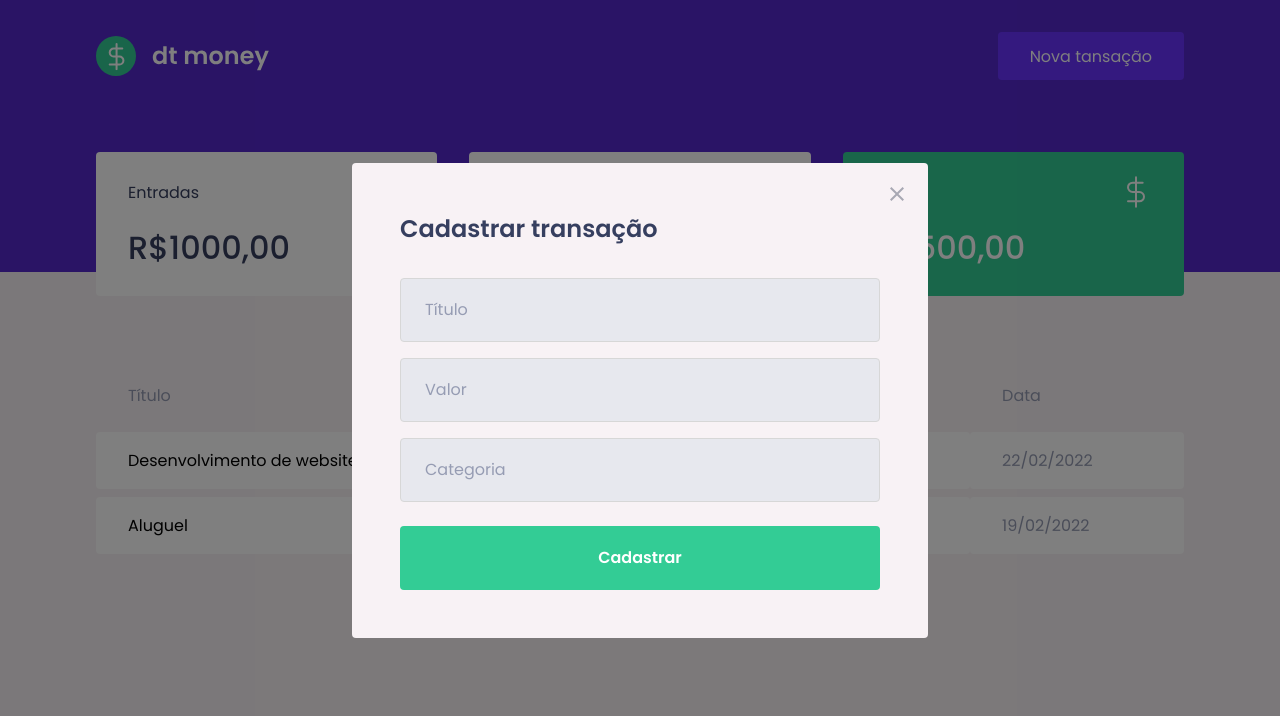
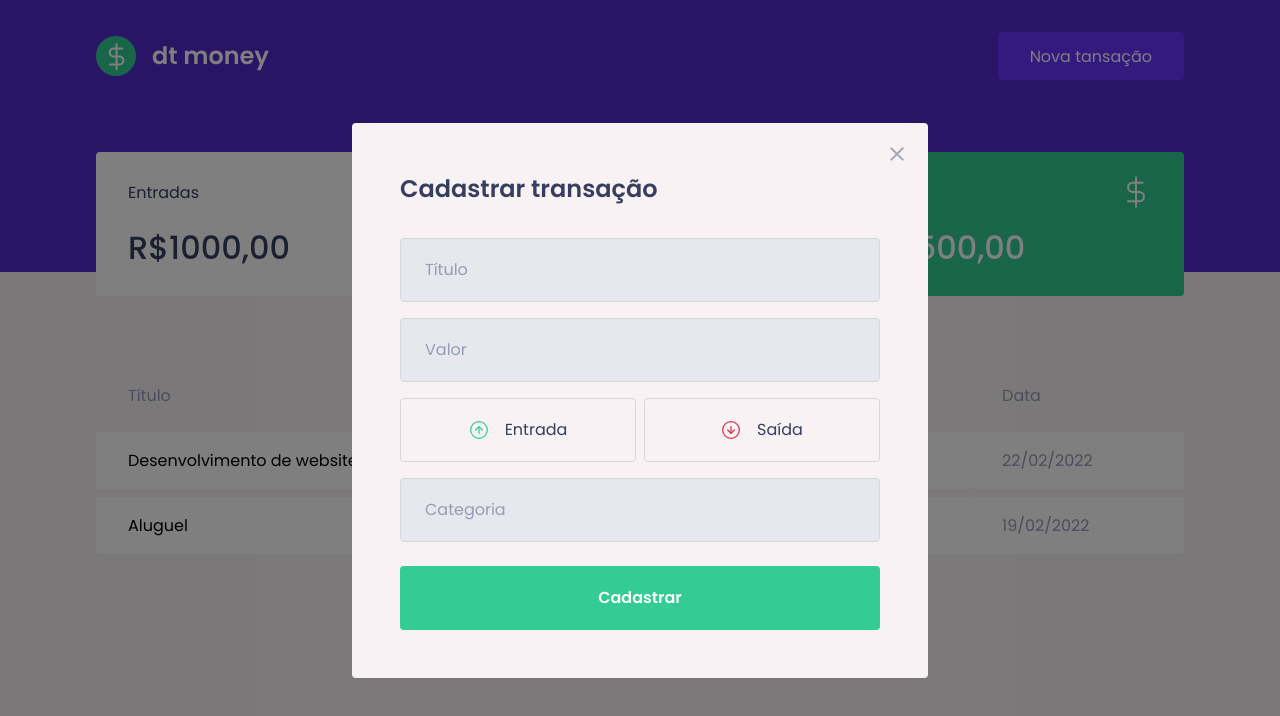
Before and after one commit to sambuite/dtmoney, a React (Create React App) app: page / in a window 1280 px wide. Both pictures are taken after a click on the button "Nova tansação". Shown: the top 716 px of the page. Built offline with nearby package versions, Linux system fonts and the light colour scheme; no server answers; what miragejs would draw is missing.

Commit message:
Added RadioBox button to modal form

```diff
--- a/package.json
+++ b/package.json
@@ -5,6 +5,7 @@
   "dependencies": {
     "axios": "^0.26.0",
     "miragejs": "^0.1.43",
+    "polished": "^4.1.4",
     "react": "^17.0.2",
     "react-dom": "^17.0.2",
     "react-modal": "^3.14.4",
--- a/src/components/NewTransactionModal/index.tsx
+++ b/src/components/NewTransactionModal/index.tsx
@@ -1,6 +1,9 @@
 import Modal from 'react-modal';
 import closeImg from 'assets/close.svg';
-import { Container } from './styles';
+import incomeImg from 'assets/income.svg';
+import outcomeImg from 'assets/outcome.svg';
+import { Container, TransactionsTypeContainer, RadioBox } from './styles';
+import { useState } from 'react';
 
 Modal.setAppElement('#root');
 
@@ -9,10 +12,14 @@
   onRequestClose: () => void;
 }
 
+type TransactionType = 'deposit' | 'withdraw';
+
 export function NewTransactionModal({
   isOpen,
   onRequestClose,
 }: NewTransactionModalProps) {
+  const [type, setType] = useState<TransactionType | ''>('');
+
   return (
     <Modal
       isOpen={isOpen}
@@ -33,6 +40,29 @@
 
         <input placeholder="Título" />
         <input type="number" placeholder="Valor" />
+
+        <TransactionsTypeContainer>
+          <RadioBox
+            type="button"
+            onClick={() => setType('deposit')}
+            isActive={type === 'deposit'}
+            activeColor="green"
+          >
+            <img src={incomeImg} alt="Entrada" />
+            <span>Entrada</span>
+          </RadioBox>
+
+          <RadioBox
+            type="button"
+            onClick={() => setType('withdraw')}
+            isActive={type === 'withdraw'}
+            activeColor="red"
+          >
+            <img src={outcomeImg} alt="Saída" />
+            <span>Saída</span>
+          </RadioBox>
+        </TransactionsTypeContainer>
+
         <input placeholder="Categoria" />
 
         <button type="submit">Cadastrar</button>
--- a/src/components/NewTransactionModal/styles.ts
+++ b/src/components/NewTransactionModal/styles.ts
@@ -1,4 +1,5 @@
 import styled from 'styled-components';
+import { darken, transparentize } from 'polished';
 
 export const Container = styled.form`
   h2 {
@@ -47,3 +48,53 @@
     }
   }
 `;
+
+export const TransactionsTypeContainer = styled.div`
+  margin: 1rem 0;
+  display: grid;
+  grid-template-columns: 1fr 1fr;
+  gap: 0.5rem;
+`;
+
+interface RadioBoxProps {
+  isActive: boolean;
+  activeColor: 'red' | 'green';
+}
+
+const radioBoxColors = {
+  green: '#33cc95',
+  red: '#e52e4d',
+};
+
+export const RadioBox = styled.button<RadioBoxProps>`
+  height: 4rem;
+  border: 1px solid #d7d7d7;
+  border-radius: 0.25rem;
+
+  background: ${({ isActive, activeColor }) =>
+    isActive
+      ? transparentize(0.85, radioBoxColors[activeColor])
+      : 'transparent'};
+
+  display: flex;
+  align-items: center;
+  justify-content: center;
+
+  transition: border-color 0.2s;
+
+  &:hover {
+    border-color: ${darken(0.1, '#d7d7d7')};
+  }
+
+  img {
+    width: 20px;
+    height: 20px;
+  }
+
+  span {
+    display: inline-block;
+    margin-left: 1rem;
+    font-size: 1rem;
+    color: var(--text-title);
+  }
+`;
```
Also changed, not shown: 1 other file (tests, documents, lock files or other folders).
